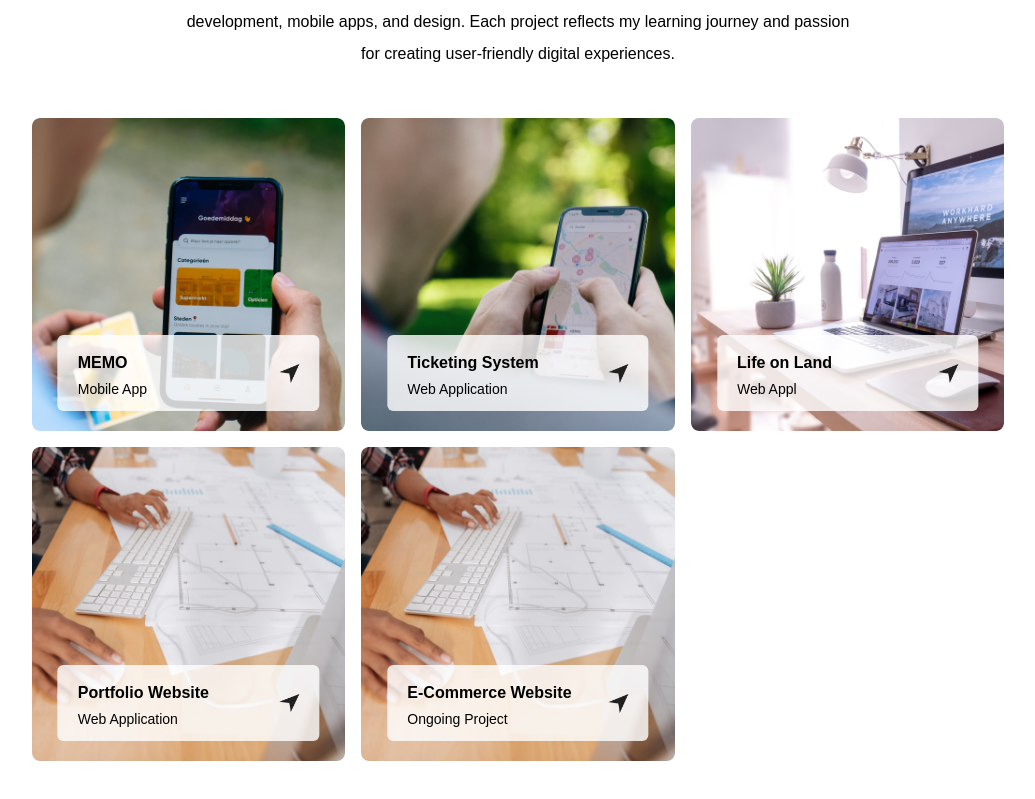
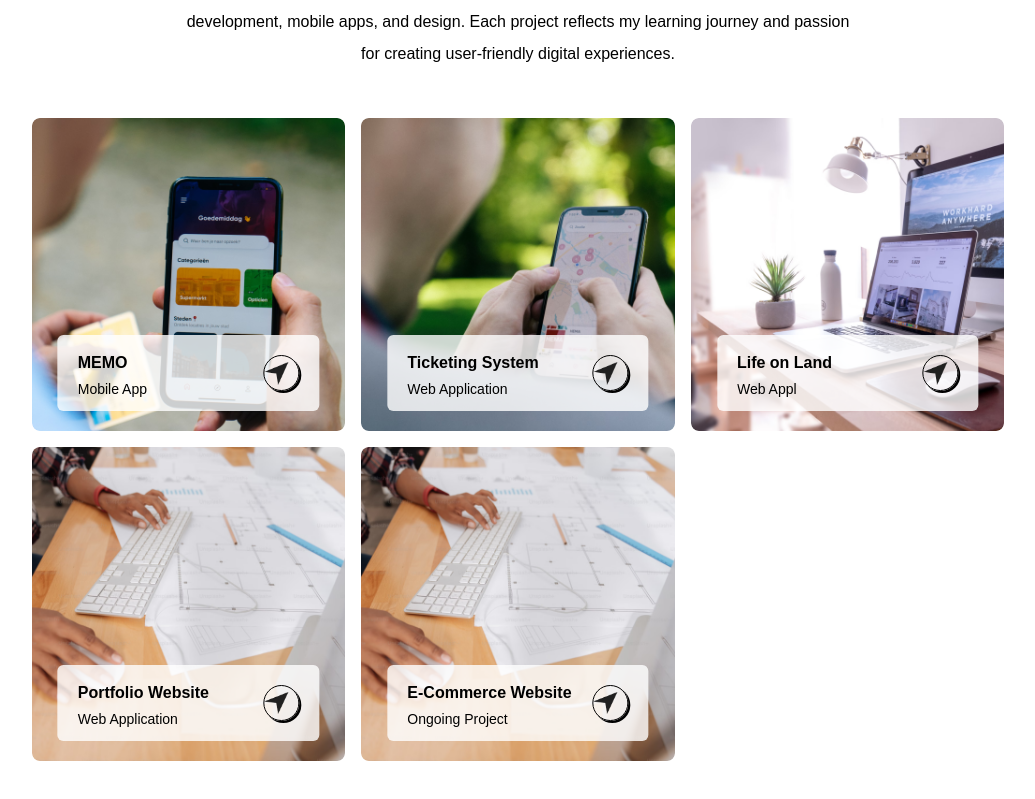
Before and after one commit to monaSuri/porfolio, a Next.js app: page / in a window 1280 px wide. Shown: the part 2504-3303 px from the top of the page, without its empty margins (122-1157 px from the left). Built offline with nearby package versions, Linux system fonts and the light colour scheme; a web font is replaced by a local one.

Commit message:
completed projects section

```diff
--- a/app/components/Projects.jsx
+++ b/app/components/Projects.jsx
@@ -23,8 +23,9 @@ const Projects = () => {
                         <h2 className='font-semibold truncate'>{project.title}</h2>
                         <p className='text-sm line-clamp-2'>{project.description}</p>
                     </div>
-                    <div>
-                        <Image src={assets.send_icon} alt='' className='w-5' />
+                    <div className='border rounded-full border-black w-9 aspect-square flex items-center justiffy-center
+                    shadow-[2px_2px_0_#000] group-hover:bg-blue-200 transition'>
+                        <Image src={assets.send_icon} alt='' className='w-6' />
                     </div>
                 </div>
 
--- a/assets /assets.js
+++ b/assets /assets.js
@@ -11,7 +11,6 @@ import figma from './figma.png';
 import git from './git.png';
 import mongodb from './mongodb.png';
 import right_arrow_white from './right-arrow-white.png';
-import logo from './logo.png';
 import logo_dark from './logo_dark.png';
 import mail_icon from './mail_icon.png';
 import mail_icon_dark from './mail_icon_dark.png';
@@ -78,7 +77,6 @@ export const assets = {
     git,
     mongodb,
     right_arrow_white,
-    logo,
     logo_dark,
     mail_icon,
     mail_icon_dark,
```
Also changed, not shown: assets /logo.png (deleted).
